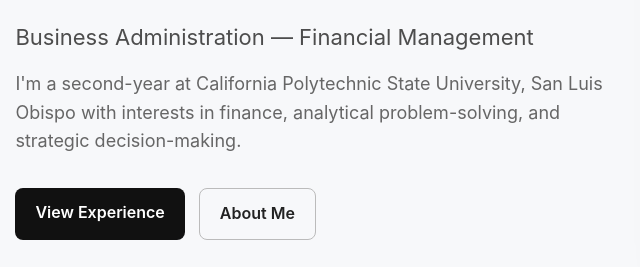
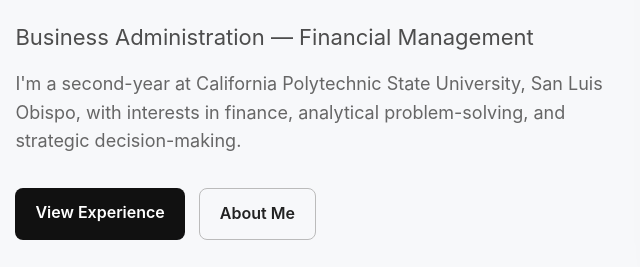
Before and after one commit to NJG-dev/NJG-dev.github.io, a plain HTML site: page index.html in a window 1280 px wide. Shown: the part 339-606 px from the top of the page, 127-767 px from the left. Drawn offline with Linux system fonts and the light colour scheme.

Commit message:
Add files via upload

```diff
--- a/index.html
+++ b/index.html
@@ -514,7 +514,7 @@ body {
     <p class="hero-description">
 
       I'm a second-year at California Polytechnic State University,
-      San Luis Obispo with interests in finance, analytical problem-solving,
+      San Luis Obispo, with interests in finance, analytical problem-solving,
       and strategic decision-making.
 
     </p>
```
